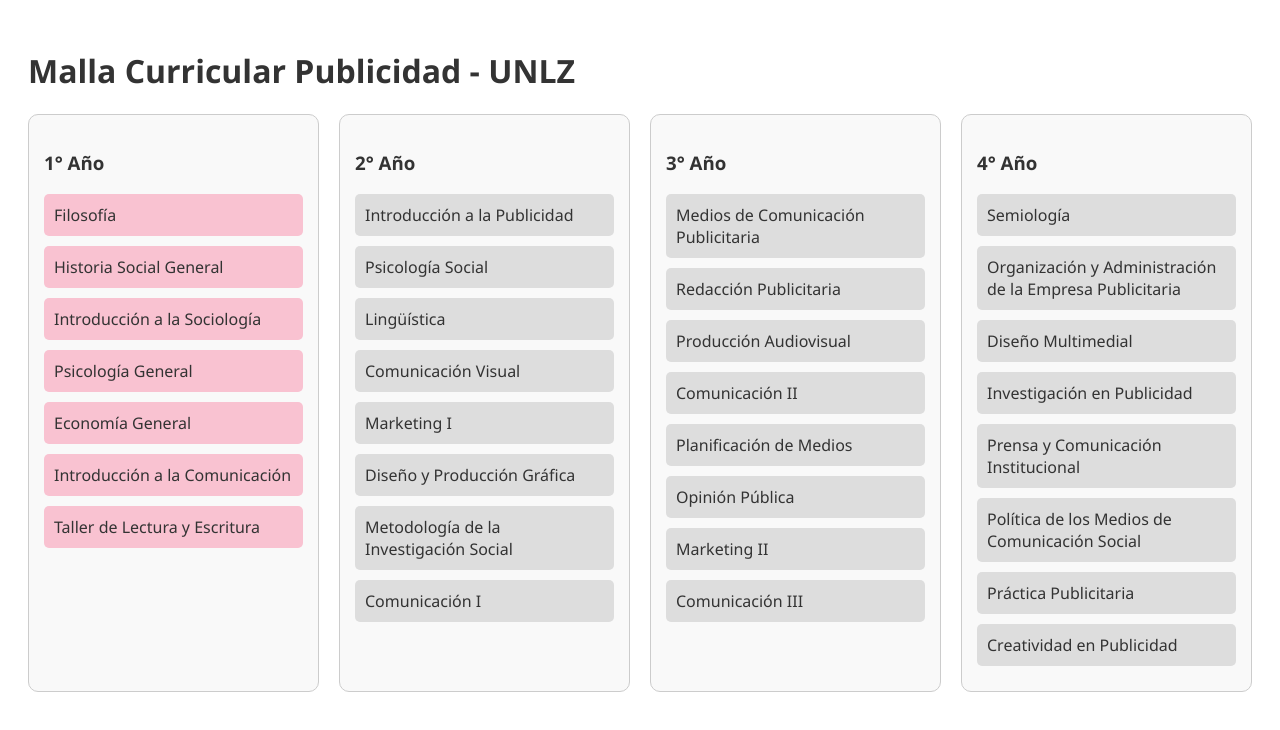
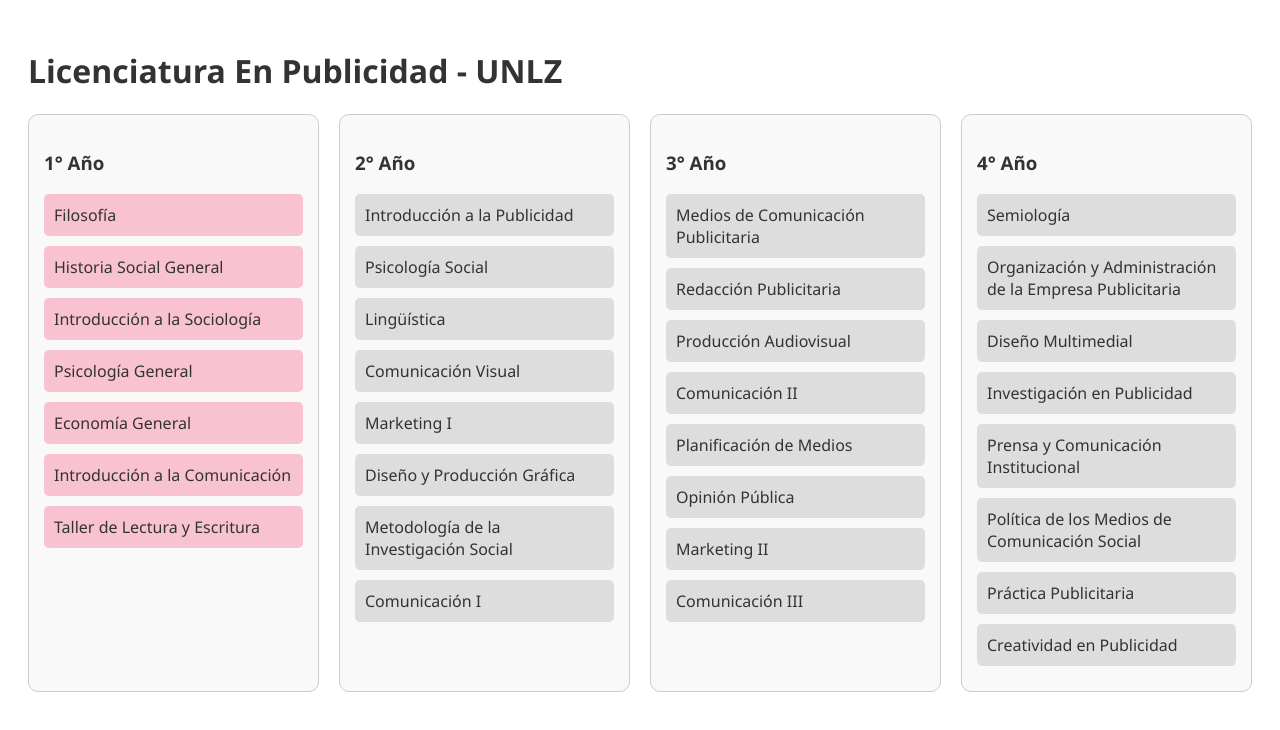
Before and after one commit to mgerezz/malla-publicidad, a plain HTML site: page index.html in a window 1280 px wide. Drawn offline with Linux system fonts and the light colour scheme.

Commit message:
Update index.html

```diff
--- a/index.html
+++ b/index.html
@@ -67,7 +67,7 @@
   </style>
 </head>
 <body>
-  <h1>Malla Curricular Publicidad - UNLZ</h1>
+  <h1>Licenciatura En Publicidad - UNLZ</h1>
   <div class="grid" id="malla"></div>
 
   <script>
```
